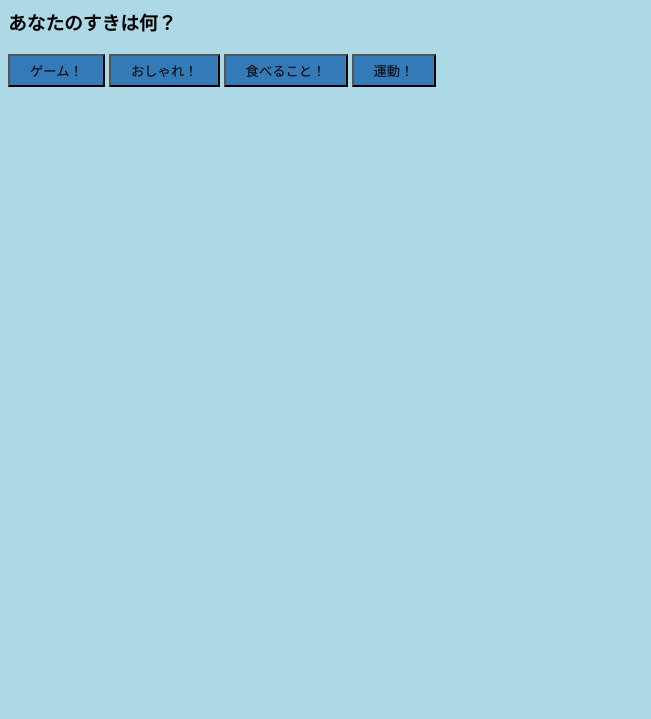
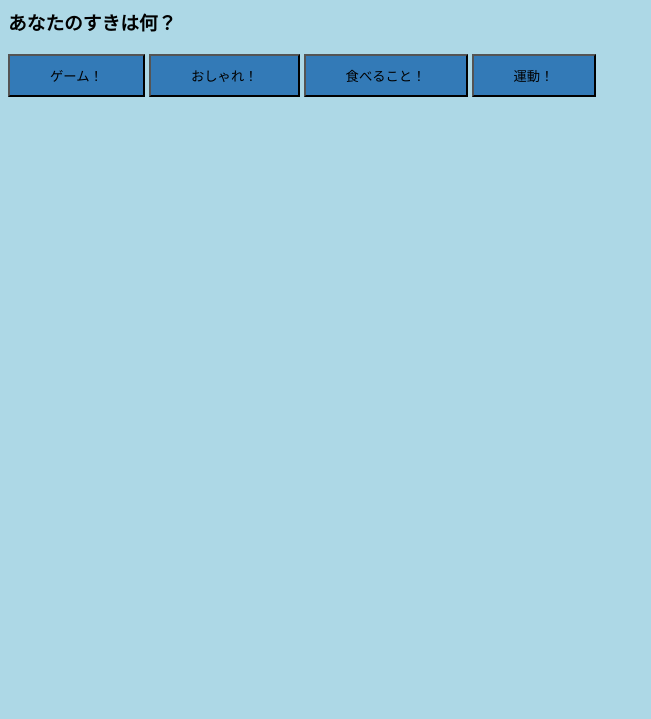
Before and after one commit to ayano921/ayano921.github.io, a plain HTML site: page web.html in a window 1280 px wide. Shown: the part 81-800 px from the top of the page, without its empty margins (0-651 px from the left). Drawn offline with Linux system fonts and the light colour scheme.

Commit message:
cssのデザイン
Increased button padding for better spacing.

```diff
--- a/web.css
+++ b/web.css
@@ -2,7 +2,7 @@ body{
   background-color: lightblue;
 }
 button{
-  padding: 5px 20px;
+  padding: 10px 40px;
   background-color: #337ab7;
   border-styre: none;
 }
```
